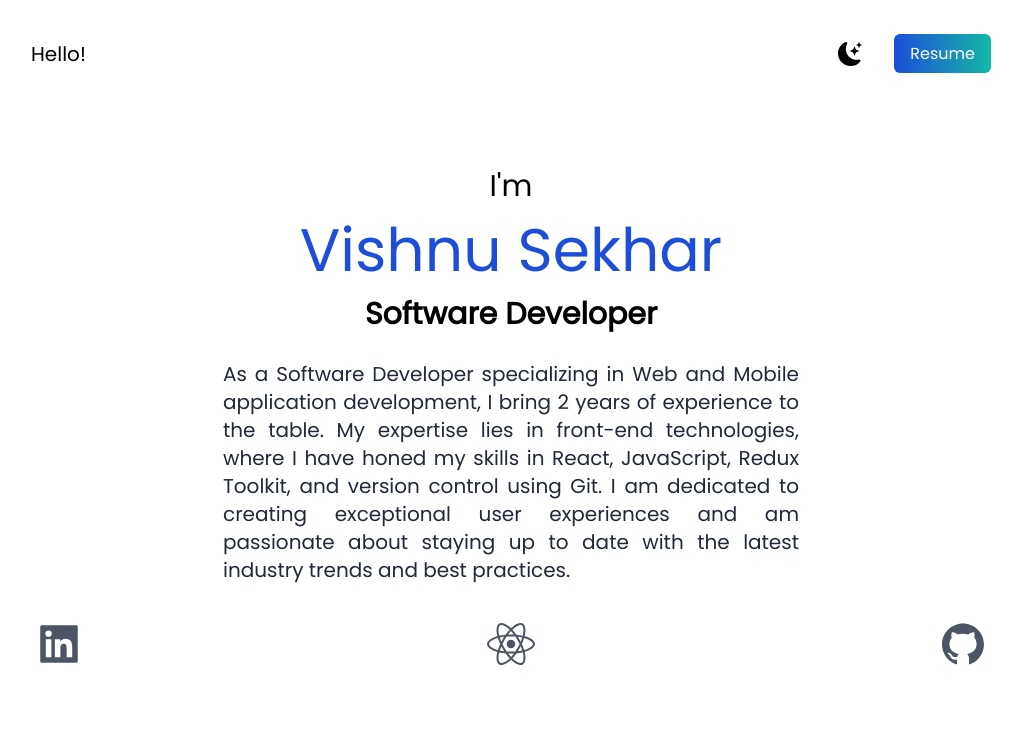
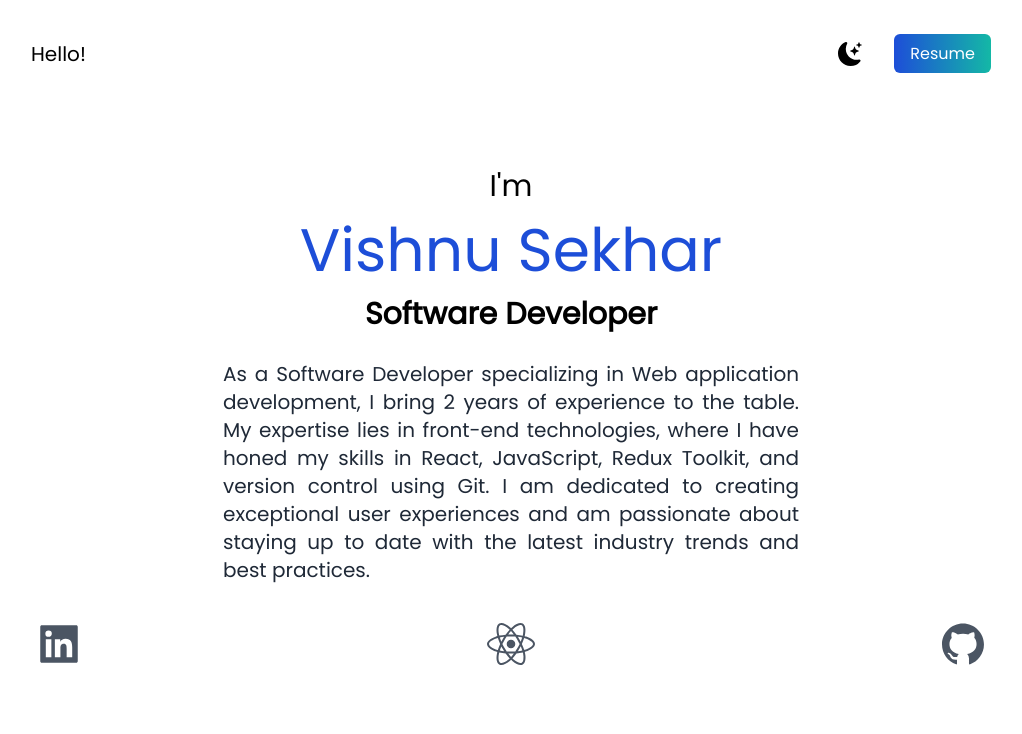
Before and after one commit to seVishnu/portfolio-2, a Next.js app: page / in a window 1280 px wide. Shown: the top 734 px of the page, without its empty margins (129-1151 px from the left). Built offline with nearby package versions, Linux system fonts and the light colour scheme.

Commit message:
fix:changes

```diff
--- a/pages/index.js
+++ b/pages/index.js
@@ -36,7 +36,7 @@ const Home = () => {
               Software Developer
             </h3>
             <p className="text-justify text-md py-5 leading-relaxed text-gray-800 md:text-xl max-w-xl mx-auto dark:text-white">
-              As a Software Developer specializing in Web and Mobile application
+              As a Software Developer specializing in Web application
               development, I bring 2 years of experience to the table. My
               expertise lies in front-end technologies, where I have honed my
               skills in React, JavaScript, Redux Toolkit, and version control
```
